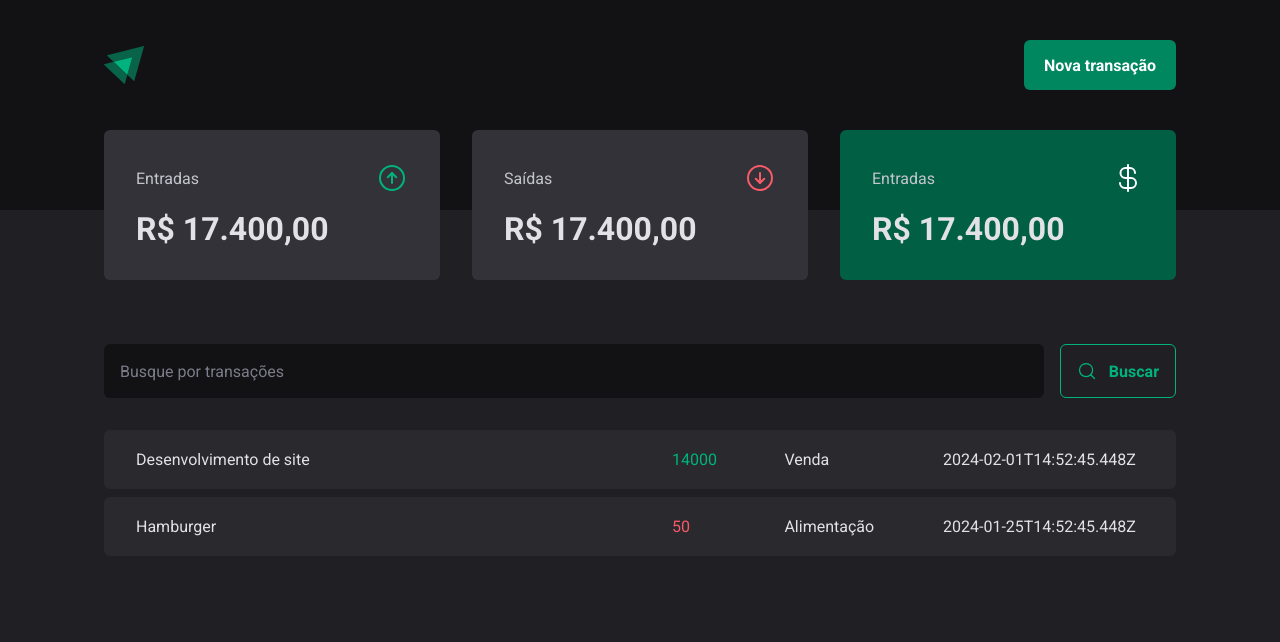
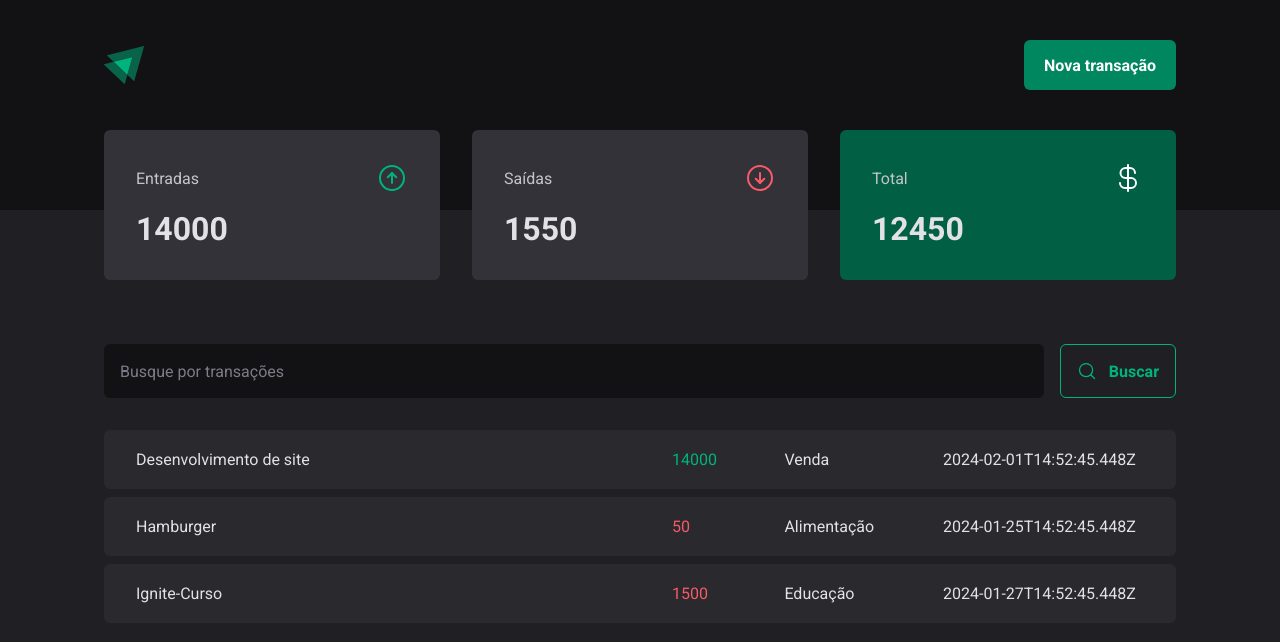
Before and after one commit to Douglas-Mariano/03-dt-money, a React (Vite) app: page / in a window 1280 px wide. Shown: the top 642 px of the page. Built offline with nearby package versions, Linux system fonts and the light colour scheme; data requests are answered from the project's data file.

Commit message:
feat: criando os cálculos do Summary utilizando o reduce()

```diff
--- a/server.json
+++ b/server.json
@@ -15,6 +15,14 @@
             "category": "Alimentação",
             "price": 50,
             "createdAt": "2024-01-25T14:52:45.448Z"
+        },
+        {
+            "id": 3,
+            "description": "Ignite-Curso",
+            "type": "outcome",
+            "category": "Educação",
+            "price": 1500,
+            "createdAt": "2024-01-27T14:52:45.448Z"
         }
     ]
 }
--- a/src/components/Summary/index.tsx
+++ b/src/components/Summary/index.tsx
@@ -5,7 +5,24 @@
 
 export function Summary() {
     const { transactions } = useContext(TransactionsContext);
-    console.log(transactions)
+
+    const summary = transactions.reduce(
+        (acc, transaction) => {
+            if (transaction.type === 'income') {
+                acc.income += transaction.price;
+                acc.total += transaction.price;
+            } else {
+                acc.outcome += transaction.price;
+                acc.total -= transaction.price;
+            }
+            return acc;
+        },
+        {
+            income: 0,
+            outcome: 0,
+            total: 0
+        }
+    )
 
     return (
         <SummaryContainer>
@@ -14,21 +31,21 @@
                     <span>Entradas</span>
                     <ArrowCircleUp size={32} color="#00b37e" />
                 </header>
-                <strong>R$ 17.400,00</strong>
+                <strong>{summary.income}</strong>
             </SummaryCard>
             <SummaryCard>
                 <header>
                     <span>Saídas</span>
                     <ArrowCircleDown size={32} color="#f75a68" />
                 </header>
-                <strong>R$ 17.400,00</strong>
+                <strong>{summary.outcome}</strong>
             </SummaryCard>
             <SummaryCard variant="green">
                 <header>
-                    <span>Entradas</span>
+                    <span>Total</span>
                     <CurrencyDollar size={32} color="#fff" />
                 </header>
-                <strong>R$ 17.400,00</strong>
+                <strong>{summary.total}</strong>
             </SummaryCard>
         </SummaryContainer>
     )
```
